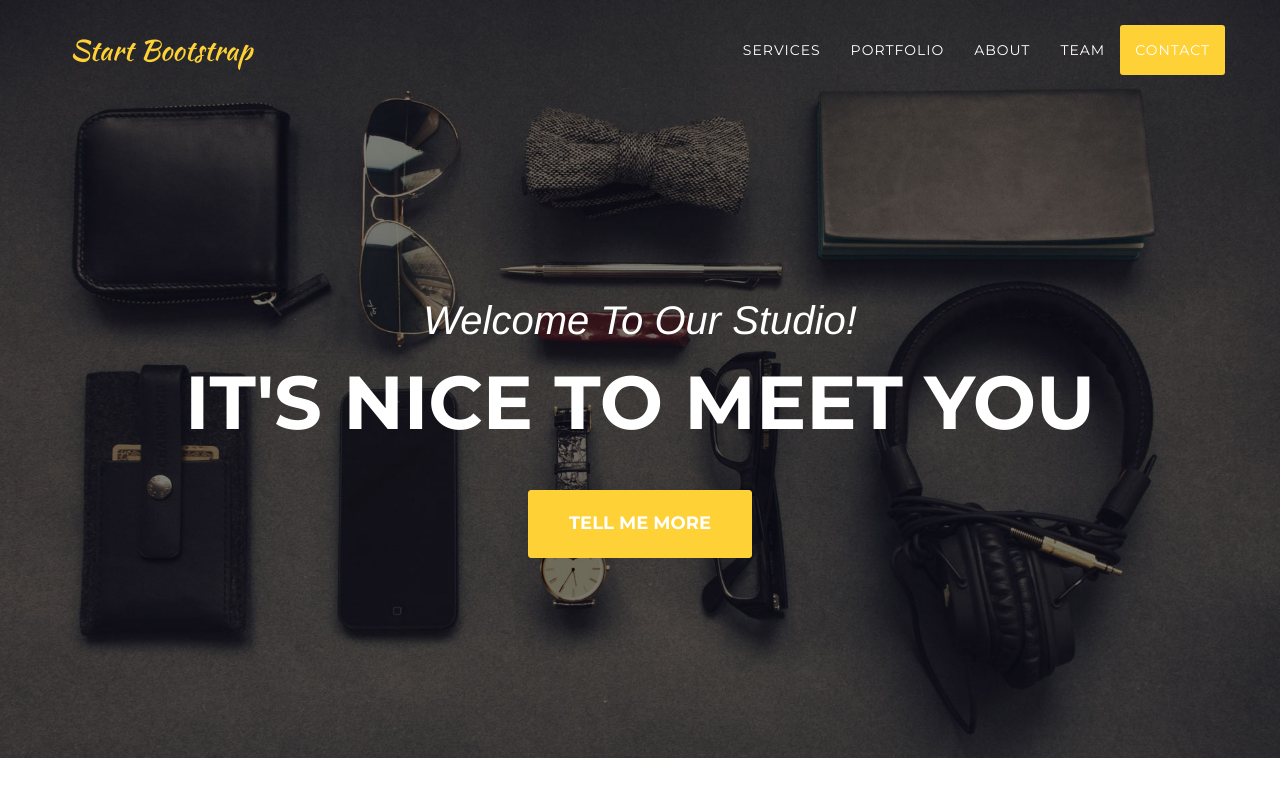
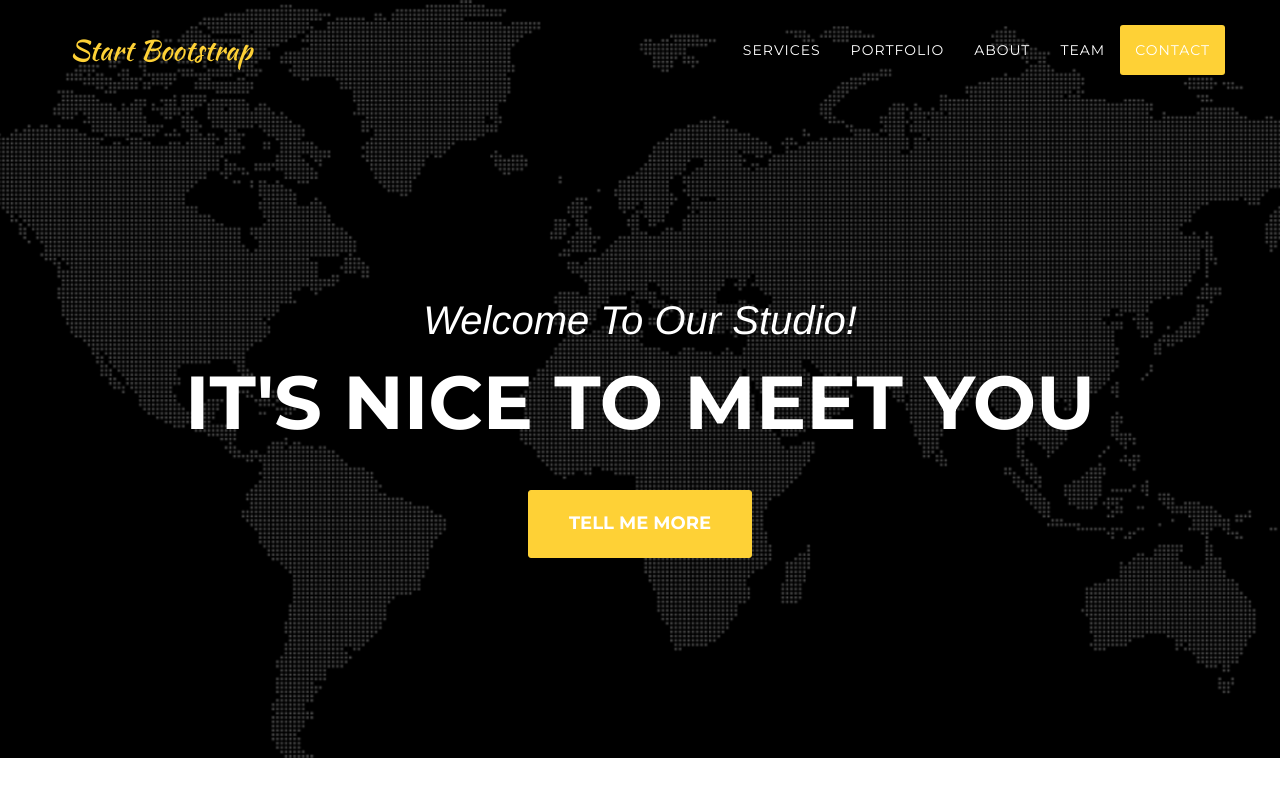
Before and after one commit to KMHouk/digitalchain-homepage, a plain HTML site: page index.html in a window 1280 px wide. Shown: the top 800 px of the page. Drawn offline with nearby package versions, Linux system fonts and the light colour scheme; files that its build step writes are made by us from their sources; a web font is replaced by a local one.

Commit message:
changing jumbotron image

```diff
--- a/less/agency.less
+++ b/less/agency.less
@@ -162,8 +162,9 @@ h1, h2, h3, h4, h5, h6 {
 }
 
 header {
-	background-image: url('../img/header-bg.jpg');
+	background-image: url('../img/map-image.png');
 	background-repeat: none;
+	background-color: black;
 	background-attachment: scroll;
 	background-position: center center;
 	.background-cover;
```
